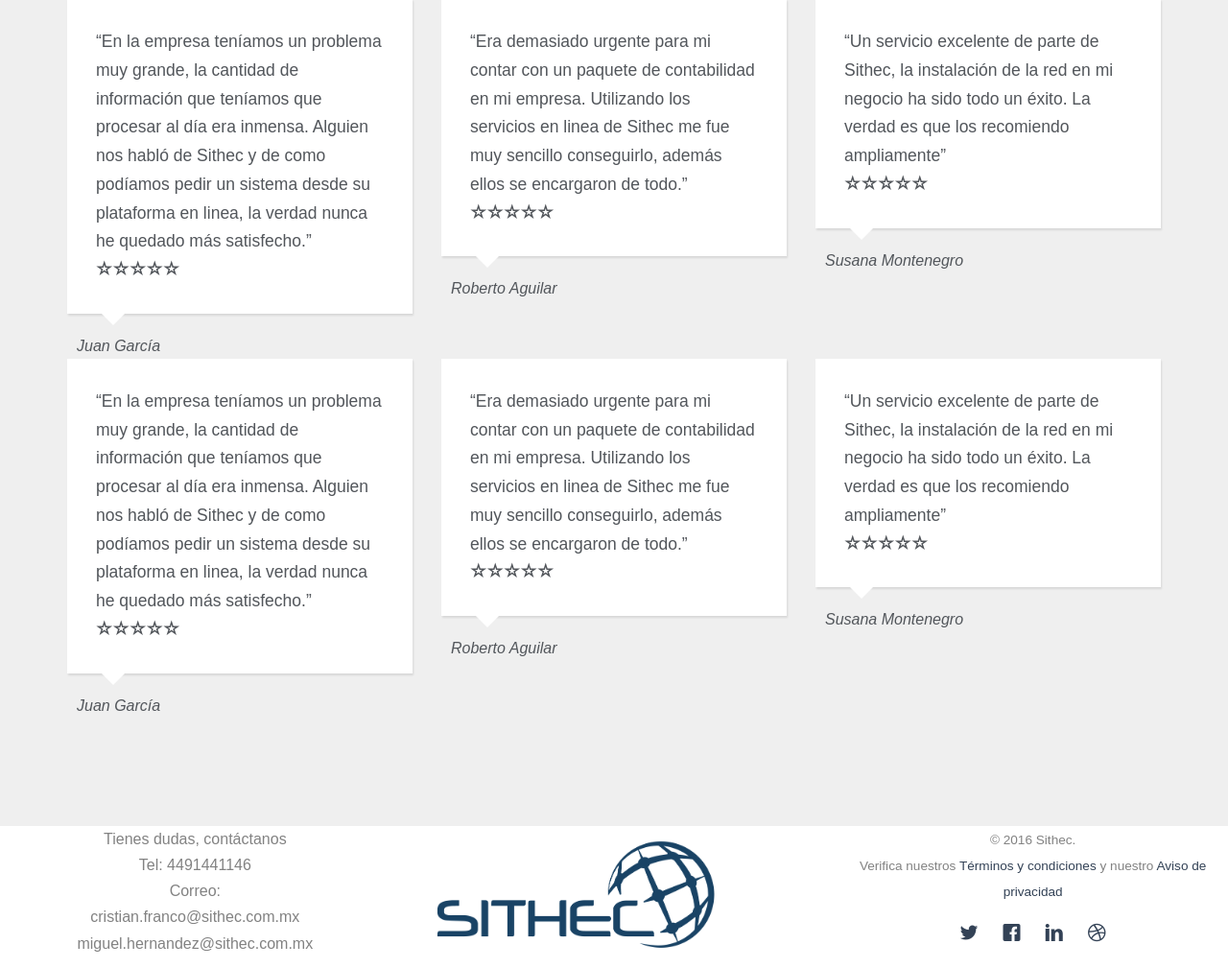
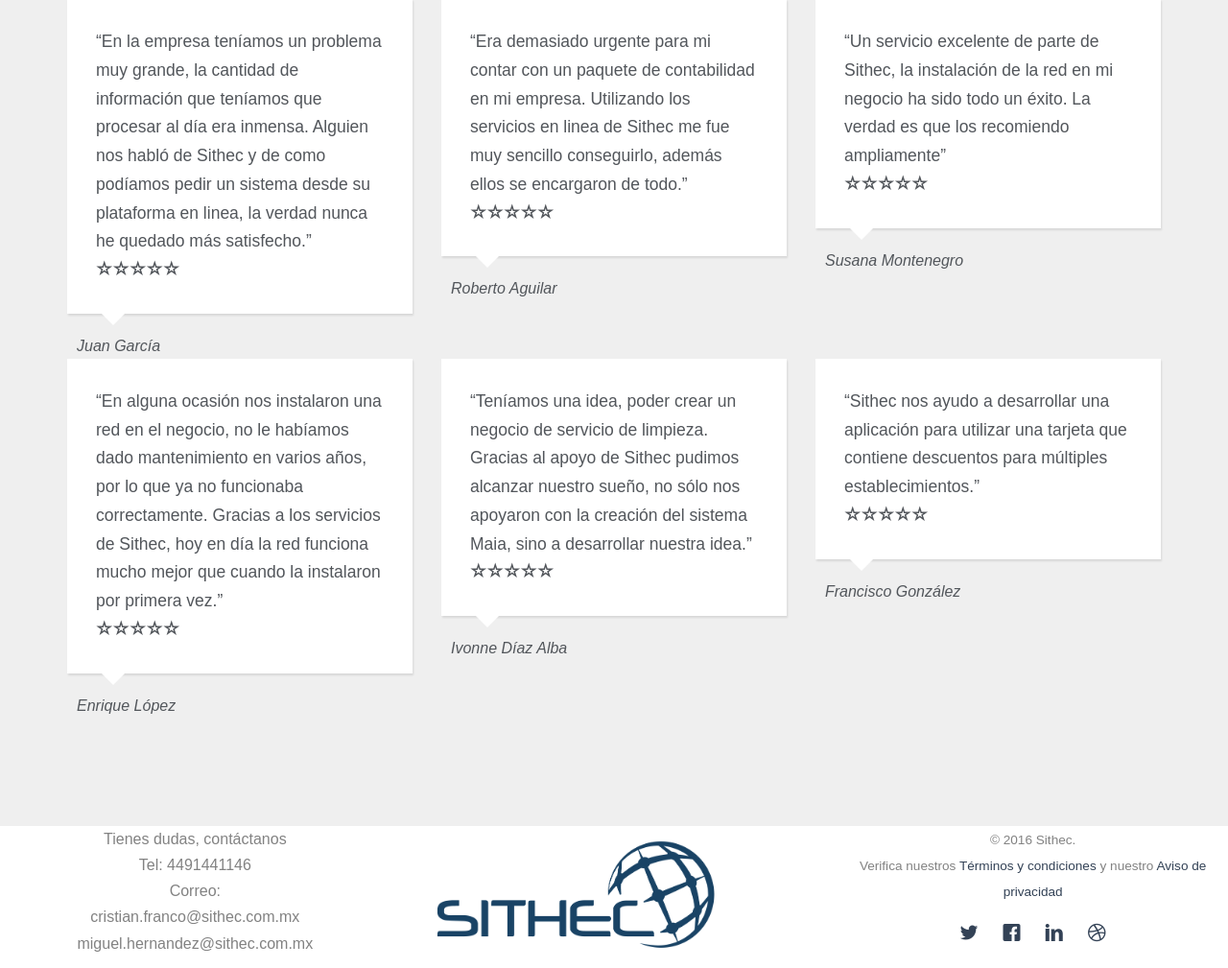
Before and after one commit to CristianFranco/sisava, a PHP site: page /testimonial.php in a window 1280 px wide. Shown: the part 867-1876 px from the top of the page at 96% size. Run offline with PHP 8.4, Linux system fonts and the light colour scheme; some web fonts are replaced.

Commit message:
Ahora si, última versión

```diff
--- a/about.php
+++ b/about.php
@@ -118,7 +118,7 @@
 						</ul>
 					</div>
 				</div>
-				<!-- <div class="col-md-4 col-sm-4 animate-box" data-animate-effect="fadeIn">
+				 <div class="col-md-4 col-sm-4 animate-box" data-animate-effect="fadeIn">
 					<div class="fh5co-staff">
 						<img src="images/staff/hector.jpg" alt="Free HTML5 Templates by FreeHTML5.co">
 						<h3>Hector Daniel Holguin Lopez</h3>
@@ -129,7 +129,7 @@
 							<li><a href="https://github.com/mangelhdz"><i class="icon-github"></i></a></li>
 						</ul>
 					</div>
-				</div>-->
+				</div>
 			</div>
 		</div>
 	</div>
--- a/testimonial.php
+++ b/testimonial.php
@@ -107,28 +107,28 @@
 				<div class="col-md-4 animate-box">
 					<div class="testimony">
 						<blockquote>
-							&ldquo;En la empresa teníamos un problema muy grande, la cantidad de información que teníamos que procesar al día era inmensa. Alguien nos habló de Sithec y de como podíamos pedir un sistema desde su plataforma en linea, la verdad nunca he quedado más satisfecho.&rdquo;<br>
+							&ldquo;En alguna ocasión nos instalaron una red en el negocio, no le habíamos dado mantenimiento en varios años, por lo que ya no funcionaba correctamente. Gracias a los servicios de Sithec, hoy en día la red funciona mucho mejor que cuando la instalaron por primera vez.&rdquo;<br>
 							<i class="icon-star"></i><i class="icon-star"></i><i class="icon-star"></i><i class="icon-star"></i><i class="icon-star"></i>
 						</blockquote>
-						<p class="author"><cite>Juan García</cite></p>
+						<p class="author"><cite>Enrique López</cite></p>
 					</div>
 				</div>
 				<div class="col-md-4 animate-box">
 					<div class="testimony">
 						<blockquote>
-							&ldquo;Era demasiado urgente para mi contar con un paquete de contabilidad en mi empresa. Utilizando los servicios en linea de Sithec me fue muy sencillo conseguirlo, además ellos se encargaron de todo.&rdquo;<br>
+							&ldquo;Teníamos una idea, poder crear un negocio de servicio de limpieza. Gracias al apoyo de Sithec pudimos alcanzar nuestro sueño, no sólo nos apoyaron con la creación del sistema Maia, sino a desarrollar nuestra idea.&rdquo;<br>
 							<i class="icon-star"></i><i class="icon-star"></i><i class="icon-star"></i><i class="icon-star"></i><i class="icon-star"></i>
 						</blockquote>
-						<p class="author"><cite>Roberto Aguilar</cite></p>
+						<p class="author"><cite>Ivonne Díaz Alba</cite></p>
 					</div>
 				</div>
 				<div class="col-md-4 animate-box">
 					<div class="testimony">
 						<blockquote>
-							&ldquo;Un servicio excelente de parte de Sithec, la instalación de la red en mi negocio ha sido todo un éxito. La verdad es que los recomiendo ampliamente&rdquo;<br>
+							&ldquo;Sithec nos ayudo a desarrollar una aplicación para utilizar una tarjeta que contiene descuentos para múltiples establecimientos.&rdquo;<br>
 							<i class="icon-star"></i><i class="icon-star"></i><i class="icon-star"></i><i class="icon-star"></i><i class="icon-star"></i>
 						</blockquote>
-						<p class="author"><cite>Susana Montenegro</cite></p>
+						<p class="author"><cite>Francisco González</cite></p>
 					</div>
 				</div>
 			</div>
```
